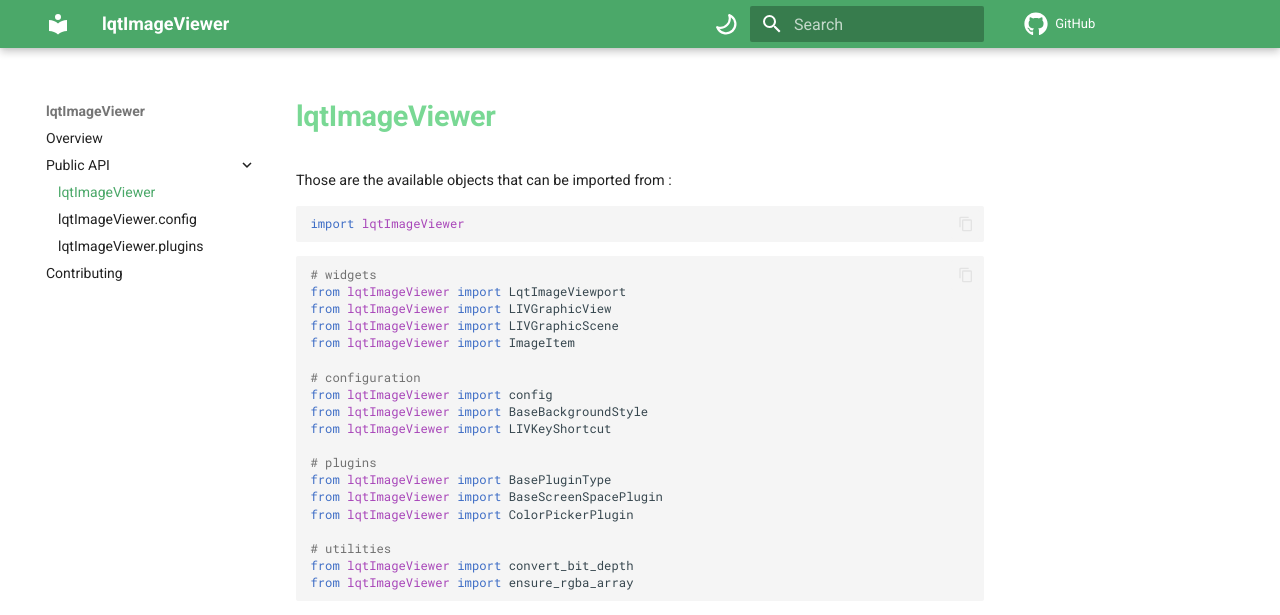
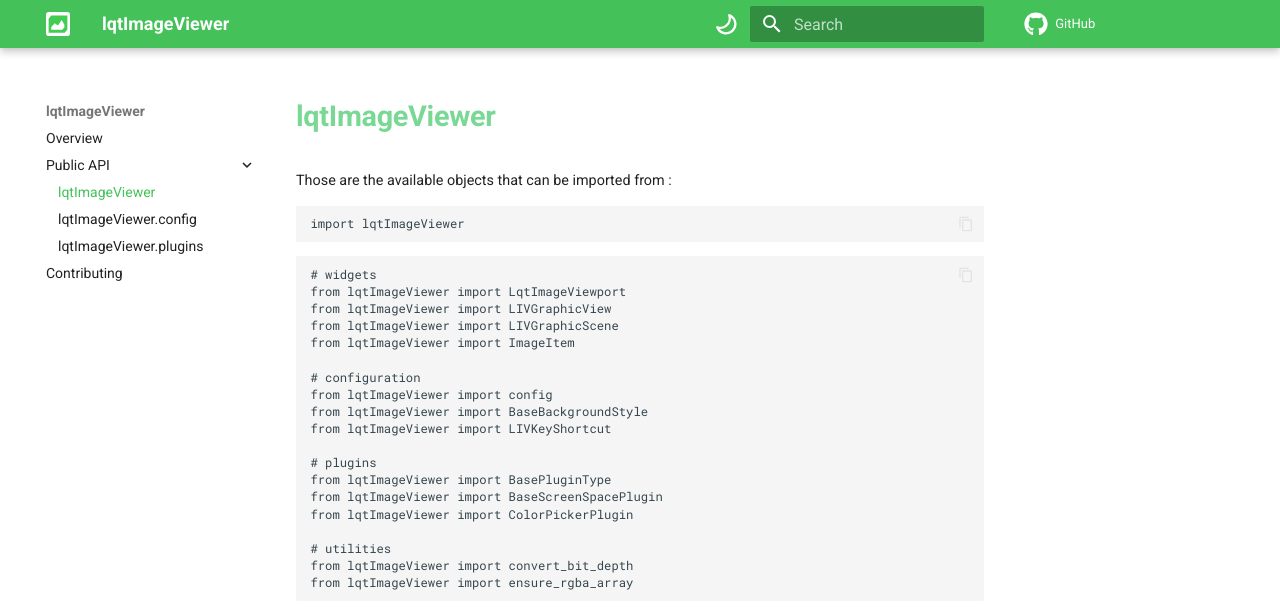
Before and after one commit to MrLixm/lqtImageViewer, an MkDocs documentation site: the page built from doc/api/index.md, in a window 1280 px wide and 1400 px high. Shown: the top 615 px of the window. Built offline with MkDocs 1.6.1 and Material for MkDocs 9.7.7, drawn with Linux system fonts in a browser that asks for light colours; plug-ins that fetch from the network failed and are left out; comment, search, counter and statistics services are not loaded; grey boxes are pictures that could not be loaded.

Commit message:
chore(doc): add logo

```diff
--- a/doc/extra.css
+++ b/doc/extra.css
@@ -3,7 +3,7 @@
     --md-accent-fg-color--light: #79d894;
     --md-accent-fg-color--dark: #4ba869;
 
-    --md-primary-fg-color: #4ba869;
+    --md-primary-fg-color: #44c259;
     --md-primary-fg-color--light: #87e0a0;
     --md-primary-fg-color--dark: #4ba869;
 
--- a/mkdocs.yml
+++ b/mkdocs.yml
@@ -10,7 +10,8 @@
 
 theme:
   name: material
-  favicon: img/favicon.ico
+  favicon: img/liv-logo.svg
+  logo: img/liv-logo.svg
   palette:
     - media: '(prefers-color-scheme: light)'
       scheme: default
@@ -79,22 +80,11 @@
   - abbr
   - admonition
   - attr_list
-  - md_in_html
   - pymdownx.emoji:
       emoji_index: !!python/name:material.extensions.emoji.twemoji
       emoji_generator: !!python/name:material.extensions.emoji.to_svg
       options:
         custom_icons:
           - overrides/.icons
-  - pymdownx.superfences:
-      custom_fences:
-        - name: mermaid
-          class: mermaid
-          format: !!python/name:pymdownx.superfences.fence_code_format
-  - pymdownx.tabbed:
-      alternate_style: true
-  - pymdownx.keys
-  - pymdownx.tasklist:
-      custom_checkbox: true
   - toc:
       permalink: true
```
Also changed, not shown: doc/api/index.md (+1 -1 lines), doc/img/liv-logo.svg (added).
